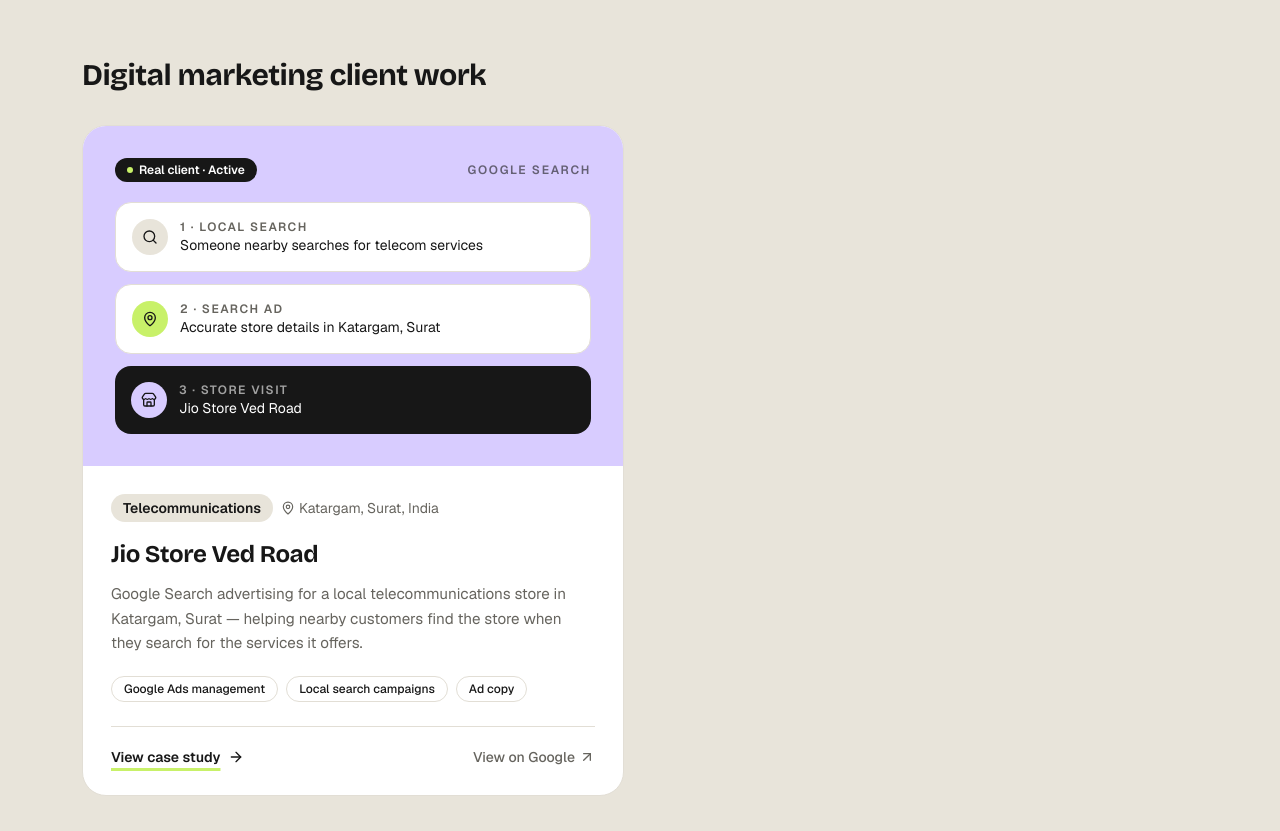
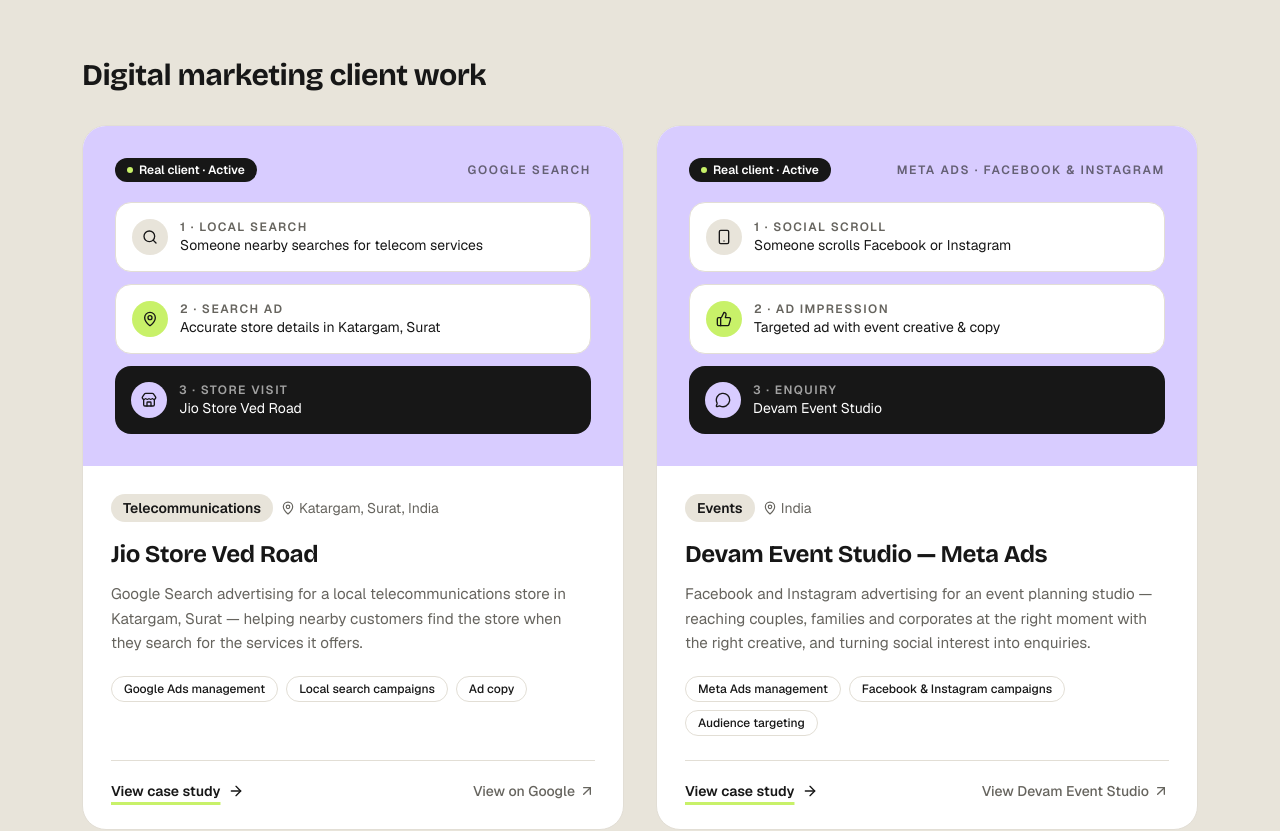
Before and after one commit to utsavkalathiya1602/freelance-portfolio, a Next.js app: page / in a window 1280 px wide. Shown: the part 4940-5771 px from the top of the page. Built offline with nearby package versions, Linux system fonts and the light colour scheme; no server answers.

Commit message:
feat: add ads client case study components, data, and dynamic work page

```diff
--- a/src/components/projects/AdsClientCaseStudy.tsx
+++ b/src/components/projects/AdsClientCaseStudy.tsx
@@ -7,7 +7,13 @@
 import { FeatureList } from "./FeatureList";
 import { ClientVisual } from "./ClientVisual";
 
+const isMeta = (campaignType: string) =>
+  campaignType.toLowerCase().includes("meta") ||
+  campaignType.toLowerCase().includes("facebook") ||
+  campaignType.toLowerCase().includes("instagram");
+
 export function AdsClientCaseStudy({ client }: { client: AdsClientProject }) {
+  const metaCampaign = isMeta(client.campaignType);
   return (
     <article>
       <ProjectHero item={client} />
@@ -28,8 +34,12 @@
             <SectionHeading
               eyebrow="Approach"
               id="approach-heading"
-              title="From a local search to the store."
-              description={`With no separate website, the ${client.campaignType} campaigns are built around helping nearby customers identify the store and visit it.`}
+              title={metaCampaign ? "From a scroll to an enquiry." : "From a local search to the store."}
+              description={
+                metaCampaign
+                  ? `The ${client.campaignType} campaigns are built around reaching the right audience on Facebook and Instagram — at the right moment in their planning journey — and converting social attention into real enquiries.`
+                  : `With no separate website, the ${client.campaignType} campaigns are built around helping nearby customers identify the store and visit it.`
+              }
             />
             <ul className="mt-8 space-y-4">
               {client.approach.map((item) => (
@@ -52,7 +62,7 @@
             eyebrow="My role"
             id="role-heading"
             title="What I manage."
-            description={`I manage ${client.clientName}'s Google Ads account on an ongoing basis.`}
+            description={`I manage ${client.clientName}'s ${metaCampaign ? "Meta Ads (Facebook & Instagram) account" : "Google Ads account"} on an ongoing basis.`}
           />
           <FeatureList items={client.responsibilities} columns={1} />
         </div>
--- a/src/components/projects/ClientVisual.tsx
+++ b/src/components/projects/ClientVisual.tsx
@@ -1,4 +1,4 @@
-import { MapPin, Search, Store } from "lucide-react";
+import { MapPin, MessageCircle, Search, Smartphone, Store, ThumbsUp } from "lucide-react";
 import type { AdsClientProject } from "@/types/project";
 
 type ClientVisualProps = {
@@ -6,12 +6,20 @@
   size?: "card" | "hero";
 };
 
+const isMeta = (campaignType: string) =>
+  campaignType.toLowerCase().includes("meta") ||
+  campaignType.toLowerCase().includes("facebook") ||
+  campaignType.toLowerCase().includes("instagram");
+
 /**
- * Visual for a real Google Ads client: the journey from a local search to the store.
+ * Visual for a real ads client.
+ * - Google Ads: shows the journey from a local search to the store.
+ * - Meta Ads: shows the journey from a social scroll to an enquiry.
  * Deliberately shows no metrics or account screenshots — figures are only published with approval.
  */
 export function ClientVisual({ client, size = "card" }: ClientVisualProps) {
   const hero = size === "hero";
+  const metaCampaign = isMeta(client.campaignType);
 
   return (
     <div className={`bg-lavender ${hero ? "p-6 sm:p-10" : "p-5 sm:p-8"}`}>
@@ -23,6 +31,37 @@
         <span className="text-xs font-semibold uppercase tracking-[0.14em] text-ink/60">{client.campaignType}</span>
       </div>
 
+      {metaCampaign ? (
+        <ol className="mt-5 grid gap-3" aria-label="How customers reach the studio">
+          <li className="flex items-center gap-3 rounded-2xl border border-line bg-white p-4">
+            <span className="inline-flex h-9 w-9 shrink-0 items-center justify-center rounded-full bg-stone">
+              <Smartphone aria-hidden="true" className="h-4 w-4" />
+            </span>
+            <span className="min-w-0">
+              <span className="block text-xs font-semibold uppercase tracking-[0.12em] text-muted">1 · Social scroll</span>
+              <span className="block truncate text-sm text-ink">Someone scrolls Facebook or Instagram</span>
+            </span>
+          </li>
+          <li className="flex items-center gap-3 rounded-2xl border border-line bg-white p-4">
+            <span className="inline-flex h-9 w-9 shrink-0 items-center justify-center rounded-full bg-lime">
+              <ThumbsUp aria-hidden="true" className="h-4 w-4" />
+            </span>
+            <span className="min-w-0">
+              <span className="block text-xs font-semibold uppercase tracking-[0.12em] text-muted">2 · Ad impression</span>
+              <span className="block truncate text-sm text-ink">Targeted ad with event creative & copy</span>
+            </span>
+          </li>
+          <li className="flex items-center gap-3 rounded-2xl bg-ink p-4 text-white">
+            <span className="inline-flex h-9 w-9 shrink-0 items-center justify-center rounded-full bg-lavender text-ink">
+              <MessageCircle aria-hidden="true" className="h-4 w-4" />
+            </span>
+            <span className="min-w-0">
+              <span className="block text-xs font-semibold uppercase tracking-[0.12em] text-white/60">3 · Enquiry</span>
+              <span className="block truncate text-sm">{client.clientName}</span>
+            </span>
+          </li>
+        </ol>
+      ) : (
         <ol className="mt-5 grid gap-3" aria-label="How customers reach the store">
           <li className="flex items-center gap-3 rounded-2xl border border-line bg-white p-4">
             <span className="inline-flex h-9 w-9 shrink-0 items-center justify-center rounded-full bg-stone">
@@ -52,6 +91,7 @@
             </span>
           </li>
         </ol>
+      )}
     </div>
   );
 }
--- a/src/data/clients.ts
+++ b/src/data/clients.ts
@@ -50,4 +50,59 @@
     profileUrl: "https://share.google/aQxpr1GBFDUSrF4uQ",
     profileLabel: "View on Google",
   },
+  {
+    kind: "ads-client",
+    slug: "devam-event-studio-meta-ads",
+    title: "Devam Event Studio — Meta Ads",
+    clientName: "Devam Event Studio",
+    industry: "Events · Event planning & management",
+    location: { country: "India" },
+    projectType: "Meta Ads management · Real client",
+    status: "Active",
+    campaignType: "Meta Ads · Facebook & Instagram",
+    summary:
+      "Facebook and Instagram advertising for an event planning studio — reaching couples, families and corporates at the right moment with the right creative, and turning social interest into enquiries.",
+    services: [
+      "Meta Ads management",
+      "Facebook & Instagram campaigns",
+      "Audience targeting",
+      "Ad creative strategy",
+      "Campaign optimisation",
+    ],
+    featured: true,
+    objective:
+      "Generate qualified enquiries from people actively planning weddings, corporate events and celebrations",
+    about:
+      "Devam Event Studio is an event planning and management studio based in India, covering weddings, corporate events, birthday parties, baby showers, anniversaries and festival celebrations. The studio serves clients who want a professionally managed event — handling everything from concept to execution.",
+    challenge:
+      "Event planning is a considered, high-intent purchase. Potential clients begin looking months in advance, often on social media, browsing inspiration and shortlisting vendors long before making contact. Ads need to reach people at this early discovery stage and keep the studio front-of-mind until they are ready to enquire — without appearing intrusive or generic.",
+    goals: [
+      "Reach people in the consideration phase of planning a wedding, corporate event or celebration",
+      "Showcase the studio's range of services and the quality of events it delivers",
+      "Generate enquiry actions — calls, WhatsApp messages and contact form submissions",
+      "Build brand visibility on Facebook and Instagram among the target audience",
+      "Keep campaigns relevant across both platforms with appropriate creative formats",
+    ],
+    approach: [
+      "Separate Facebook and Instagram campaigns tailored to each platform's creative format and user behaviour.",
+      "Audience targeting based on life-event signals (engaged, recently married, expecting) and interest clusters (weddings, event planning, celebrations).",
+      "Ad creative that leads with the studio's event work — real setups, décor and atmosphere rather than generic stock imagery.",
+      "Retargeting campaigns to re-engage people who engaged with earlier ads or visited the studio's website.",
+      "Regular review of creative performance and audience signals to shift spend toward what works.",
+    ],
+    responsibilities: [
+      "Managing Devam Event Studio's Facebook and Instagram ad accounts",
+      "Campaign and ad set structure across both platforms",
+      "Audience research and targeting — life events, interests and custom audiences",
+      "Ad creative strategy and copy direction",
+      "A/B testing creatives and audiences",
+      "Retargeting setup for website visitors and ad engagers",
+      "Ongoing monitoring, optimisation and budget management",
+      "Reporting on campaign performance",
+    ],
+    resultsNote:
+      "Performance figures for client accounts aren't published here. They can be shared on request, with the client's permission.",
+    profileUrl: "https://devamevent.onrender.com/",
+    profileLabel: "View Devam Event Studio",
+  },
 ];
```
Also changed, not shown: src/app/work/[slug]/page.tsx (+34 -1 lines). Lines whose indentation alone changed are shown as unchanged.
